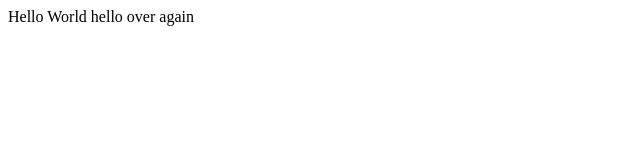
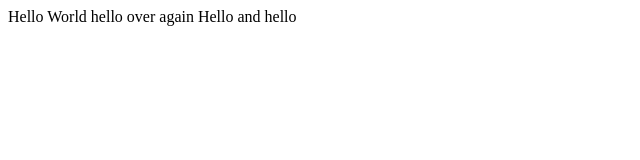
Before and after one commit to ahmedMoussa2020/lecture0, a plain HTML site: page hello.html in a window 1280 px wide. Shown: the whole page, without its empty margins (0-640 px from the left). Drawn offline with Linux system fonts and the light colour scheme.

Commit message:
Update hello.html

```diff
--- a/hello.html
+++ b/hello.html
@@ -8,5 +8,7 @@
     Hello World
     hello over again
 
+    Hello and hello
+
   </body>
 </html>
```
